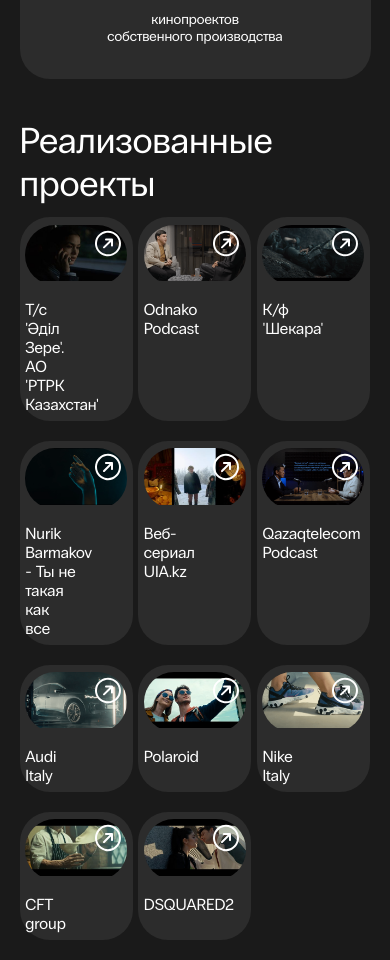
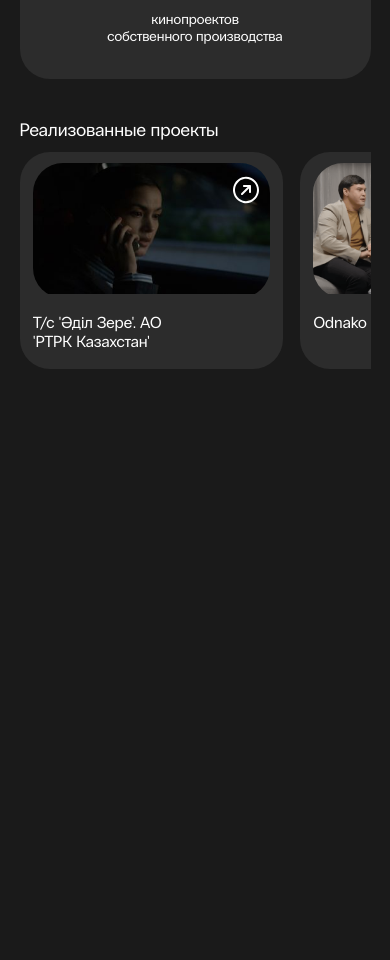
Before and after one commit to DonJuvn/YESTE, a React (Create React App) app: page / in a window 390 px wide. Shown: the part 1320-2280 px from the top of the page. After the commit the page ends 1724 px from the top, so only its background shows below. Built offline with nearby package versions, Linux system fonts and the light colour scheme; a web font is replaced by a local one.

Commit message:
portfolio adaptive

```diff
--- a/src/App.css
+++ b/src/App.css
@@ -282,6 +282,8 @@
 .portfolio #cover {
    width: 100%;
    transition: 0.3s;
+   object-fit: cover;
+   height: auto;
 }
 .portfolio #cover:hover {
    transform: scale(1.05);
@@ -301,8 +303,29 @@
 .portfolio .item a img:hover {
    transform: scale(1.1);
 }
-.portfolio .item p{
-  font-size: 16px;
-  margin-top: 15px;
-  width: 50%;
+.portfolio .item p {
+   font-size: 16px;
+   margin-top: 15px;
+   width: 50%;
 }
+@media screen and (max-width: 768px) {
+   #title {
+      font-size: 18px;
+      line-height: 21.78px;
+   }
+   .portfolio {
+      flex-wrap: nowrap;
+      overflow-x: auto;
+      gap: 5%;
+      padding-bottom: 15px;
+      scrollbar-width: none;
+   }
+   .portfolio .item {
+      width: 75%;
+      flex-shrink: 0;
+      padding: 3% 0 5%;
+   }
+   .portfolio .item p{
+    width: 70%;
+   }
+}
--- a/src/components/portfolio.jsx
+++ b/src/components/portfolio.jsx
@@ -1,5 +1,6 @@
-import React from "react";const Portfolio = () => {
-   // Array of portfolio items
+import React, { useState } from "react";
+
+const Portfolio = () => {
    const portfolioItems = [
       {
          id: 1,
@@ -69,6 +70,12 @@
       },
    ];
 
+   const [currentItem, setCurrentItem] = useState(0);
+
+   const handlePaginationClick = (index) => {
+      setCurrentItem(index);
+   };
+
    return (
       <div id="portfolio">
          <div className="container">
```
